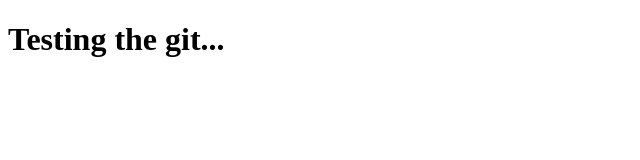
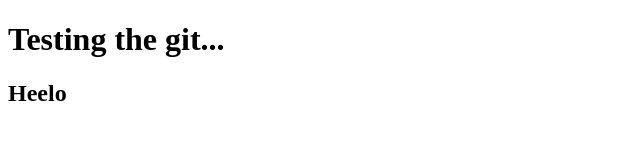
Before and after one commit to krish-nair/test, a plain HTML site: page index.html in a window 1280 px wide. Shown: the whole page, without its empty margins (0-640 px from the left). Drawn offline with Linux system fonts and the light colour scheme.

Commit message:
added a h2 tag

```diff
--- a/index.html
+++ b/index.html
@@ -8,5 +8,6 @@
   </head>
   <body>
     <h1>Testing the git...</h1>
+<h2> Heelo<h2/>
   </body>
 </html>
```
